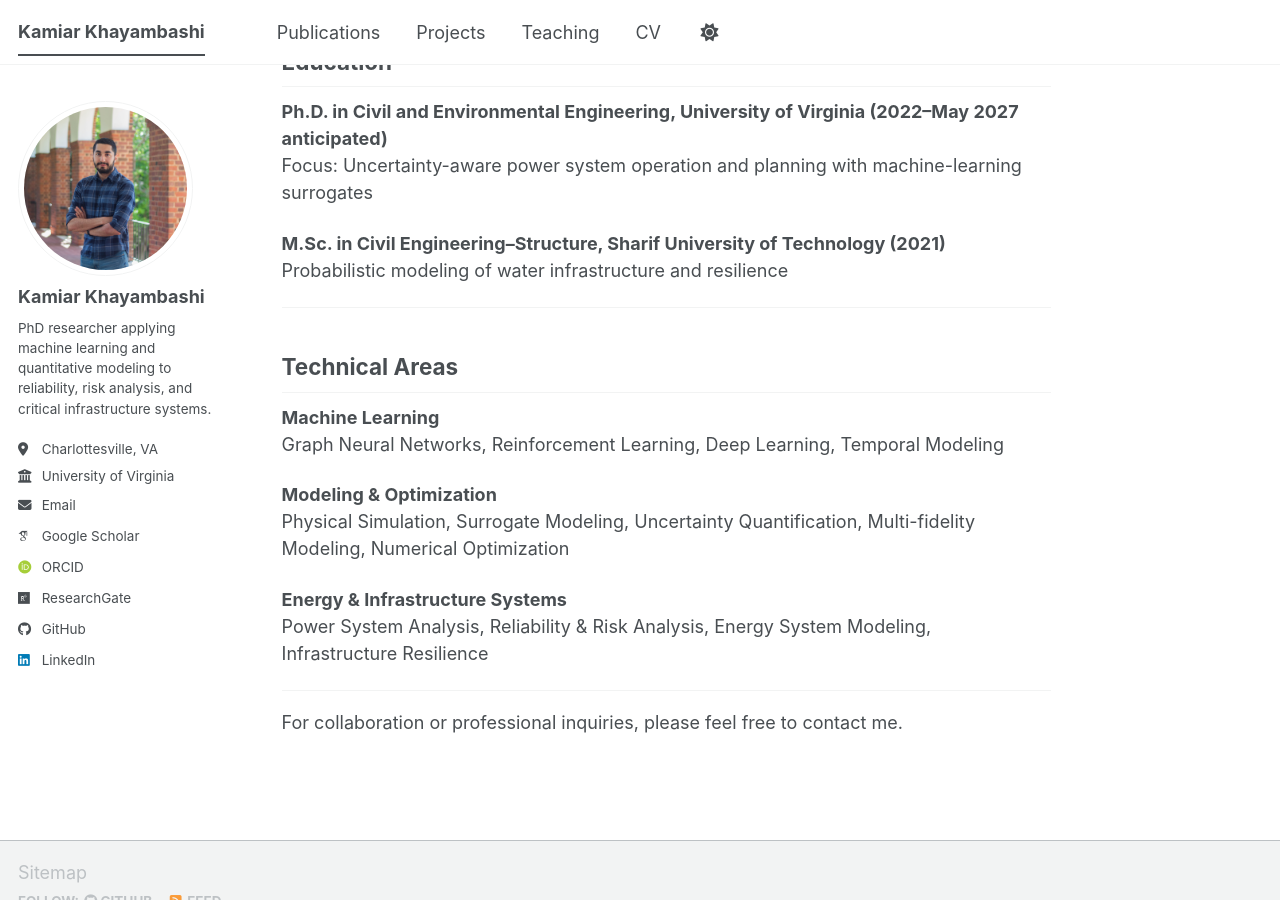
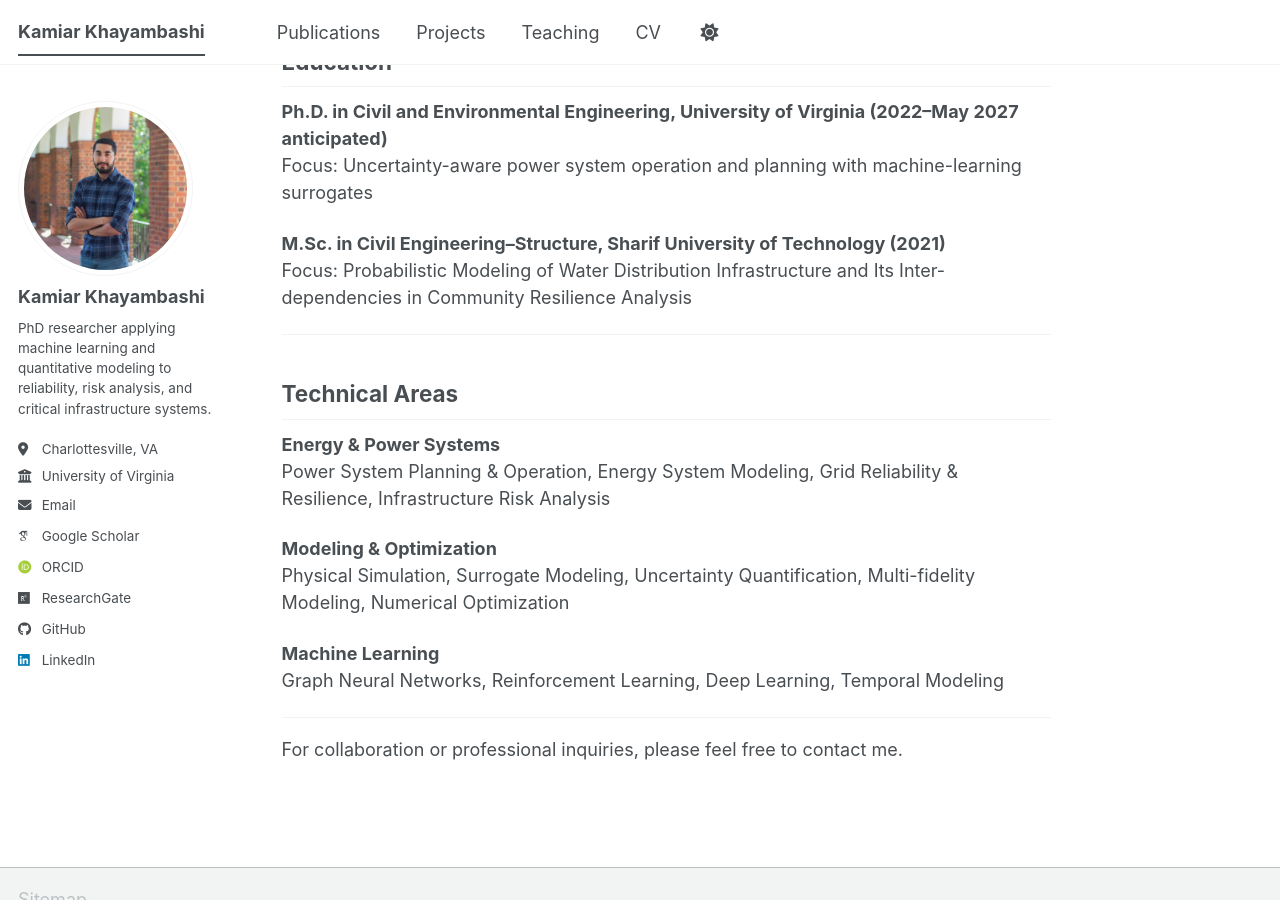
Before and after one commit to kamiarkhayam/kamiarkhayam.github.io, a Jekyll site: the page built from _pages/about.md, in a window 1280 px wide and 900 px high, scrolled down 1861 px. Built offline with Jekyll 4.4.1, drawn with Linux system fonts in a browser that asks for light colours; some web fonts are replaced; a script bundle is joined from its source files by our own code; library files that are not in the unit come from our copies.

Commit message:
Lead technical areas with energy systems and add masters research focus

```diff
--- a/_pages/about.md
+++ b/_pages/about.md
@@ -58,20 +58,20 @@ My work spans power grid reliability, infrastructure resilience under extreme ev
 Focus: Uncertainty-aware power system operation and planning with machine-learning surrogates
 
 **M.Sc. in Civil Engineering–Structure, Sharif University of Technology (2021)**
-Probabilistic modeling of water infrastructure and resilience
+Focus: Probabilistic Modeling of Water Distribution Infrastructure and Its Inter-dependencies in Community Resilience Analysis
 
 ---
 
 ## Technical Areas
 
-**Machine Learning**
-Graph Neural Networks, Reinforcement Learning, Deep Learning, Temporal Modeling
+**Energy & Power Systems**
+Power System Planning & Operation, Energy System Modeling, Grid Reliability & Resilience, Infrastructure Risk Analysis
 
 **Modeling & Optimization**
 Physical Simulation, Surrogate Modeling, Uncertainty Quantification, Multi-fidelity Modeling, Numerical Optimization
 
-**Energy & Infrastructure Systems**
-Power System Analysis, Reliability & Risk Analysis, Energy System Modeling, Infrastructure Resilience
+**Machine Learning**
+Graph Neural Networks, Reinforcement Learning, Deep Learning, Temporal Modeling
 
 ---
 
```
Also changed, not shown: _pages/cv.md (+3 -2 lines).
